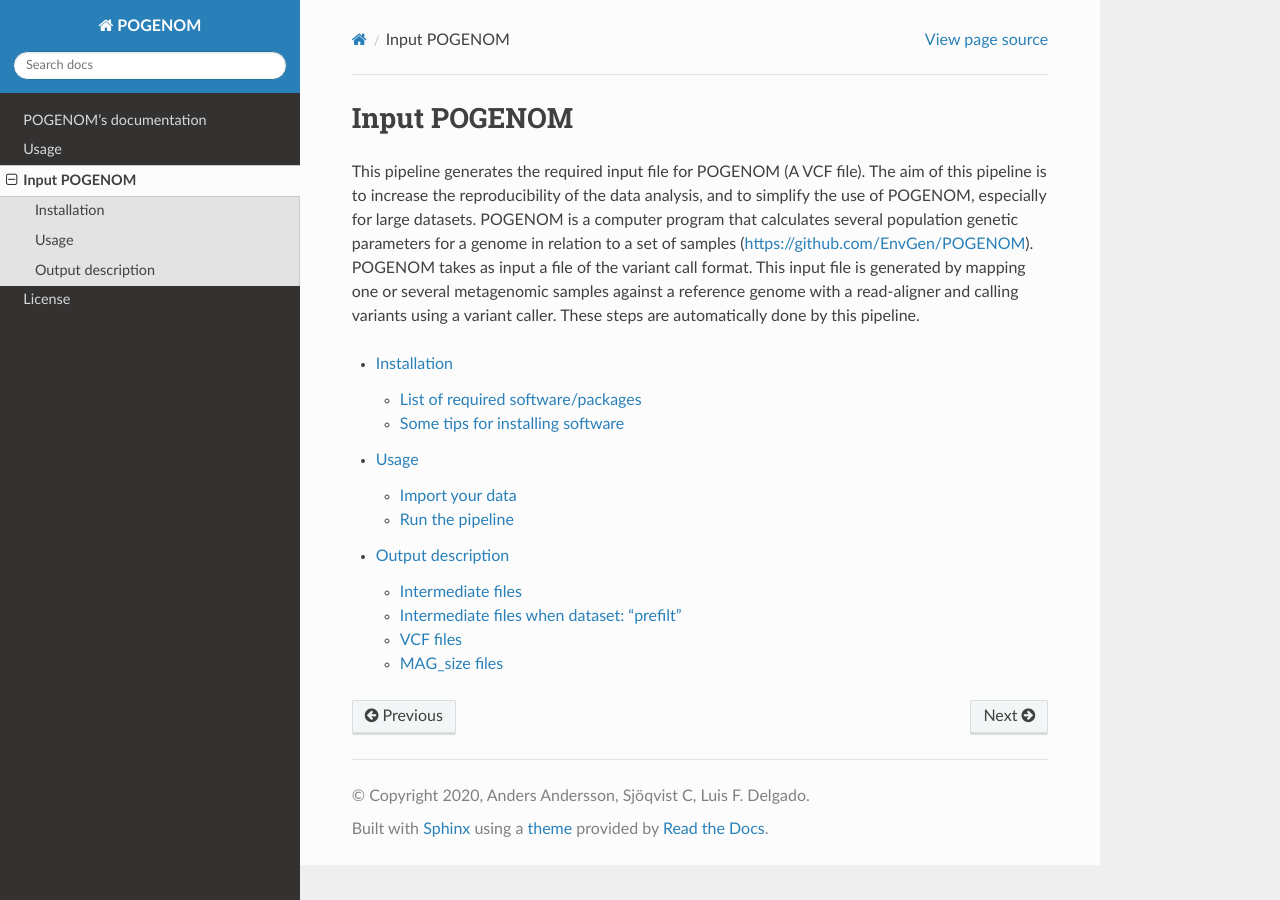
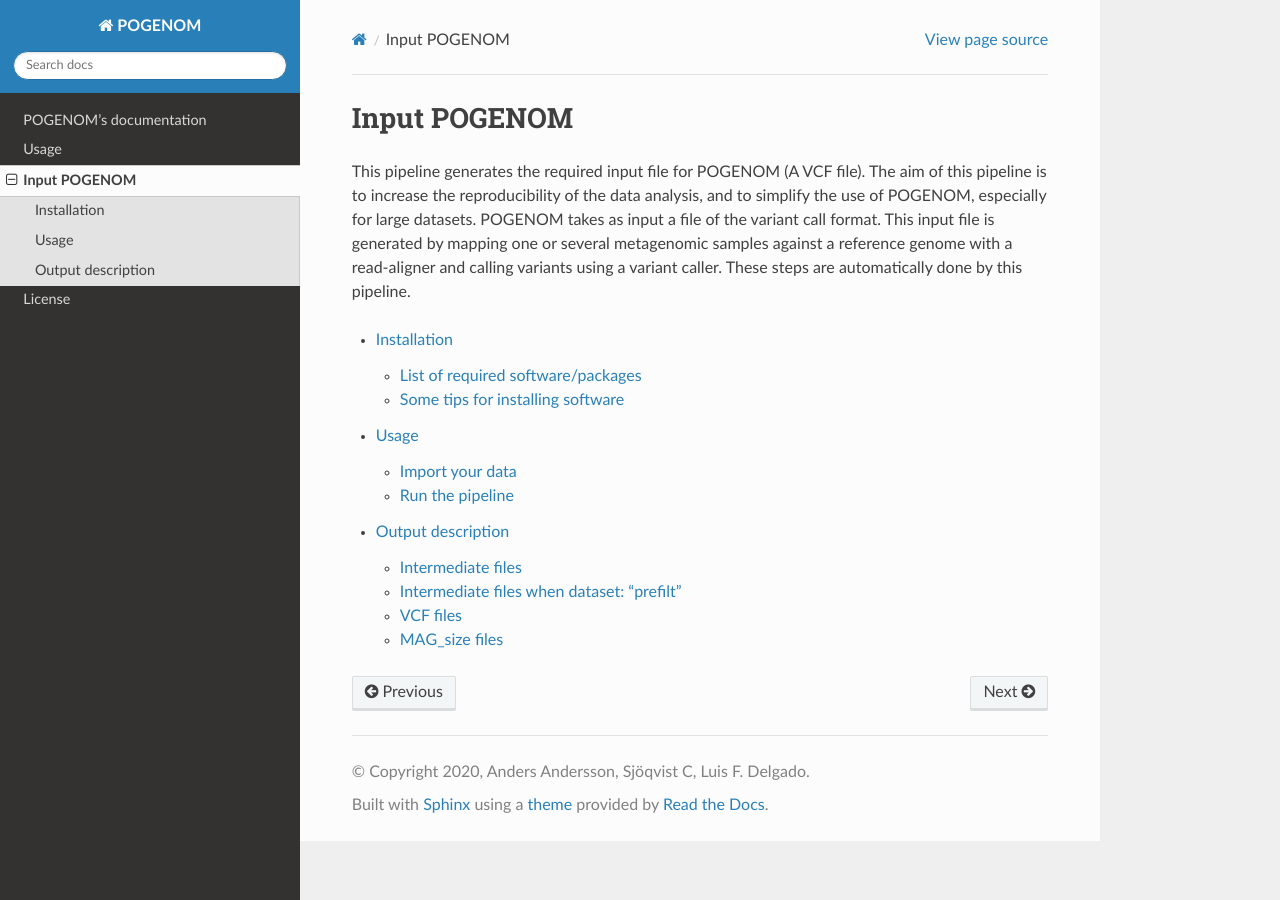
Before and after one commit to EnvGen/POGENOM, a Sphinx documentation site: the page built from docs/source/Input_POGENOM.rst, in a window 1280 px wide. Built offline with Sphinx 7.4.7 and the Read the Docs theme 2.0.0, drawn with Linux system fonts in a browser that asks for light colours.

Commit message:
Update Input_POGENOM.rst

```diff
--- a/docs/source/Input_POGENOM.rst
+++ b/docs/source/Input_POGENOM.rst
@@ -3,8 +3,7 @@
 Input POGENOM
 =============
 
-This pipeline generates the required input file for POGENOM (A VCF file). The aim of this pipeline is to increase the reproducibility of the data analysis, and to simplify the use of POGENOM, especially for large datasets. POGENOM is a computer program that calculates several population genetic parameters for a genome in relation to a set of samples (https://github.com/EnvGen/POGENOM).
-POGENOM takes as input a file of the variant call format. This input file is generated by mapping one or several metagenomic samples against a reference genome with a read-aligner and calling variants using a variant caller. These steps are automatically done by this pipeline.
+This pipeline generates the required input file for POGENOM (A VCF file). The aim of this pipeline is to increase the reproducibility of the data analysis, and to simplify the use of POGENOM, especially for large datasets. POGENOM takes as input a file of the variant call format. This input file is generated by mapping one or several metagenomic samples against a reference genome with a read-aligner and calling variants using a variant caller. These steps are automatically done by this pipeline.
 
 
 .. toctree::
```
